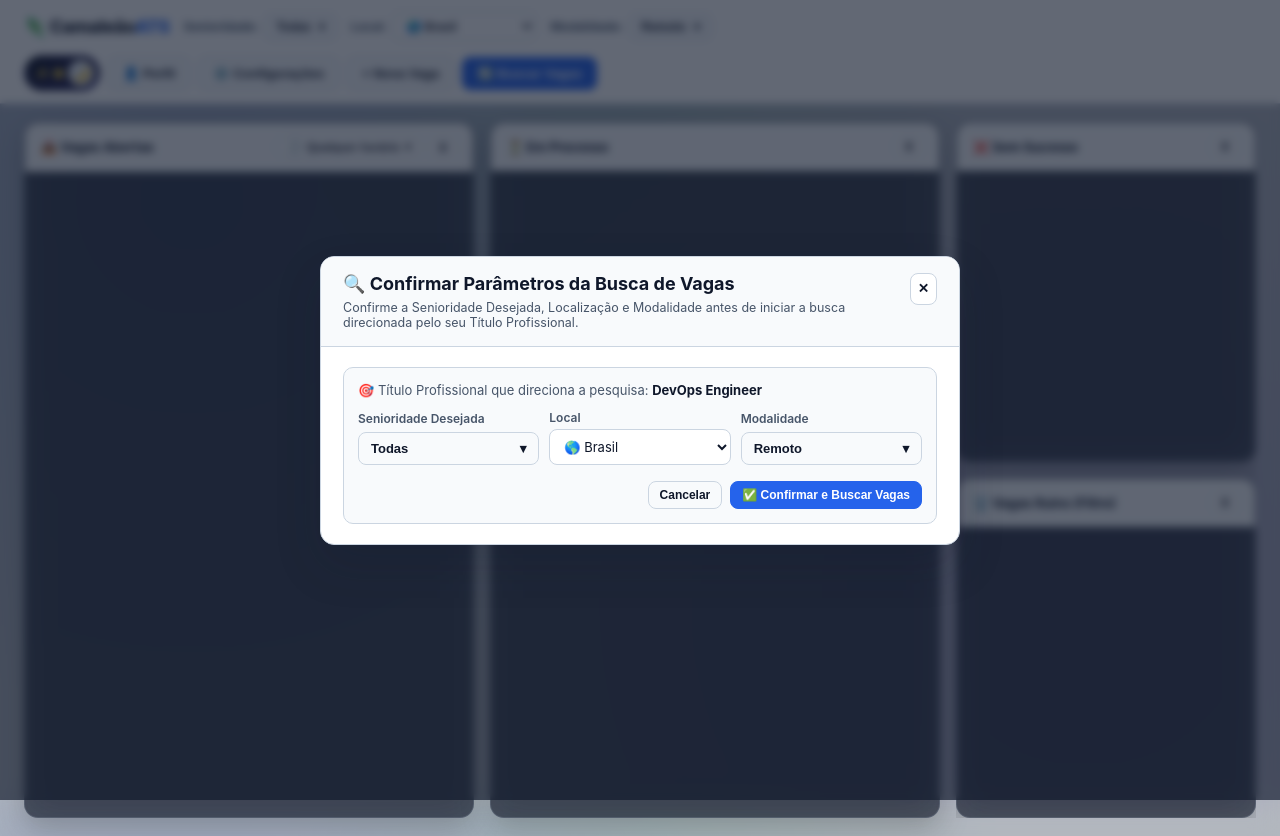
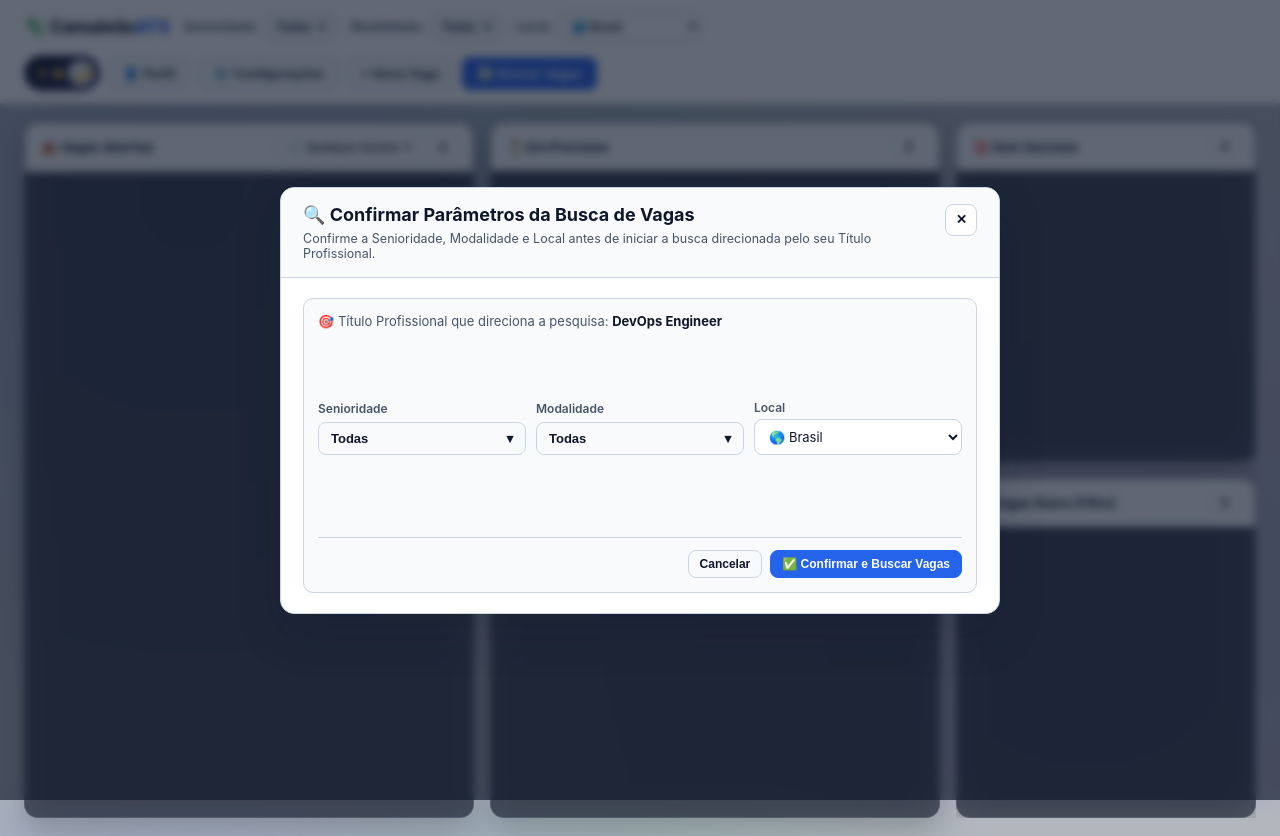
Before and after one commit to Kaiwawa/camaleaoats, a website: page src/public/index.html in a window 1280 px wide. Both pictures are taken after a click on the button "🔄 Buscar Vagas". Drawn offline with Linux system fonts and the light colour scheme; no server answers.

Commit message:
feat: default modality to Todas when none selected, order Senioridade-Modalidade-Local, and size confirmation modal for dropdowns

```diff
--- a/src/public/app.js
+++ b/src/public/app.js
@@ -7,7 +7,7 @@ let state = {
   activeLang: 'pt-BR',
   selectedSeniorities: [],
   locationFilter: 'br',
-  workModes: ['remoto'],
+  workModes: [],
   datePosted: 'all',
   activeAgentSlug: 'cv-adapter.md'
 };
@@ -50,17 +50,21 @@ function formatSeniorityTriggerLabel(values) {
 }
 
 function formatModalityTriggerLabel(values) {
-  if (!values || values.length === 0) return 'Remoto';
-  if (values.length === 3) return 'Todas (3)';
+  if (!values || values.length === 0 || values.length === 3) return 'Todas';
   return values.map((v) => MODALITY_LABELS[v] || v).join(', ');
 }
 
 function buildLocationDisplay(locationFilter, workModes) {
   const locPt = locationFilter === 'global' ? 'Global / LatAm' : 'Brasil';
   const locEn = locationFilter === 'global' ? 'Worldwide / LatAm' : 'Brazil';
-  const modes = workModes.length ? workModes : ['remoto'];
-  const ptLabels = modes.map((m) => (m === 'hibrido' ? 'Híbrido' : m === 'presencial' ? 'Presencial' : 'Remoto'));
-  const enLabels = modes.map((m) => (m === 'hibrido' ? 'Hybrid' : m === 'presencial' ? 'On-site' : 'Remote'));
+  if (!workModes || workModes.length === 0 || workModes.length === 3) {
+    return {
+      pt: `${locPt} (Todas)`,
+      en: `${locEn} (All)`
+    };
+  }
+  const ptLabels = workModes.map((m) => (m === 'hibrido' ? 'Híbrido' : m === 'presencial' ? 'Presencial' : 'Remoto'));
+  const enLabels = workModes.map((m) => (m === 'hibrido' ? 'Hybrid' : m === 'presencial' ? 'On-site' : 'Remote'));
   return {
     pt: `${locPt} (${ptLabels.join(', ')})`,
     en: `${locEn} (${enLabels.join(', ')})`
@@ -164,12 +168,6 @@ function renderHeader() {
     headerInitializedFromProfile = true;
     const loc = (state.profile.locationPt || '').toLowerCase();
     state.locationFilter = loc.includes('global') || loc.includes('latam') || loc.includes('worldwide') ? 'global' : 'br';
-
-    const modes = [];
-    if (loc.includes('remoto') || loc.includes('remote')) modes.push('remoto');
-    if (loc.includes('híbrido') || loc.includes('hibrido') || loc.includes('hybrid')) modes.push('hibrido');
-    if (loc.includes('presencial') || loc.includes('on-site')) modes.push('presencial');
-    state.workModes = modes.length > 0 ? modes : ['remoto'];
   }
 
   const locEl = document.getElementById('select-location');
@@ -329,17 +327,12 @@ document.getElementById('select-location').addEventListener('change', async (e)
   await persistLocationAndModality();
 });
 
-// Separated Modality Checkboxes (Remoto, Híbrido, Presencial)
+// Separated Modality Checkboxes (Remoto, Híbrido, Presencial — empty means "Todas")
 document.querySelectorAll('#filter-modality-checks input[name="mod-check"]').forEach((chk) => {
   chk.addEventListener('change', async () => {
     const checked = Array.from(
       document.querySelectorAll('#filter-modality-checks input[name="mod-check"]:checked')
     ).map((el) => el.value);
-    if (checked.length === 0) {
-      chk.checked = true;
-      showToast('Selecione pelo menos uma modalidade (Remoto, Híbrido ou Presencial).');
-      return;
-    }
     state.workModes = checked;
     const modLabelEl = document.getElementById('label-modality-dropdown');
     if (modLabelEl) modLabelEl.textContent = formatModalityTriggerLabel(state.workModes);
@@ -750,10 +743,6 @@ document.getElementById('btn-confirm-scrape-run').addEventListener('click', asyn
   const checkedMods = Array.from(
     document.querySelectorAll('#confirm-modality-checks input[name="confirm-mod-check"]:checked')
   ).map((el) => el.value);
-  if (checkedMods.length === 0) {
-    showToast('Selecione pelo menos uma modalidade (Remoto, Híbrido ou Presencial).');
-    return;
-  }
 
   hasConfirmedFirstSearch = true;
   state.selectedSeniorities = Array.from(
--- a/src/public/index.html
+++ b/src/public/index.html
@@ -12,7 +12,7 @@
     <div class="brand-group">
       <div class="logo">🦎 Camaleão<span>ATS</span></div>
 
-      <!-- Senioridade Desejada (Caixas de Seleção dentro de Menu Suspenso) -->
+      <!-- 1. Senioridade Desejada (Caixas de Seleção dentro de Menu Suspenso) -->
       <div class="filter-group check-dropdown" id="topbar-seniority-group">
         <span class="filter-label">Senioridade:</span>
         <button type="button" class="check-dropdown-toggle" id="btn-seniority-dropdown" aria-expanded="false">
@@ -27,26 +27,26 @@
         </div>
       </div>
 
-      <!-- Local (Separado de Modalidade: Brasil vs Global/LatAm) -->
+      <!-- 2. Modalidade (Caixas de Seleção dentro de Menu Suspenso: Todas quando nenhuma selecionada) -->
+      <div class="filter-group check-dropdown" id="topbar-modality-group">
+        <span class="filter-label">Modalidade:</span>
+        <button type="button" class="check-dropdown-toggle" id="btn-modality-dropdown" aria-expanded="false">
+          <span id="label-modality-dropdown">Todas</span> ▾
+        </button>
+        <div class="check-dropdown-menu hidden" id="filter-modality-checks" role="group" aria-label="Modalidade da vaga">
+          <label class="check-menu-item"><input type="checkbox" name="mod-check" value="remoto" /><span>Remoto</span></label>
+          <label class="check-menu-item"><input type="checkbox" name="mod-check" value="hibrido" /><span>Híbrido</span></label>
+          <label class="check-menu-item"><input type="checkbox" name="mod-check" value="presencial" /><span>Presencial</span></label>
+        </div>
+      </div>
+
+      <!-- 3. Local (Brasil vs Global/LatAm) -->
       <div class="filter-group">
         <label for="select-location" class="filter-label">Local:</label>
         <select id="select-location" class="select-compact">
           <option value="br">🌎 Brasil</option>
           <option value="global">🌐 Global / LatAm</option>
         </select>
-      </div>
-
-      <!-- Modalidade (Caixas de Seleção dentro de Menu Suspenso: Remoto, Híbrido, Presencial) -->
-      <div class="filter-group check-dropdown" id="topbar-modality-group">
-        <span class="filter-label">Modalidade:</span>
-        <button type="button" class="check-dropdown-toggle" id="btn-modality-dropdown" aria-expanded="false">
-          <span id="label-modality-dropdown">Remoto</span> ▾
-        </button>
-        <div class="check-dropdown-menu hidden" id="filter-modality-checks" role="group" aria-label="Modalidade da vaga">
-          <label class="check-menu-item"><input type="checkbox" name="mod-check" value="remoto" checked /><span>Remoto</span></label>
-          <label class="check-menu-item"><input type="checkbox" name="mod-check" value="hibrido" /><span>Híbrido</span></label>
-          <label class="check-menu-item"><input type="checkbox" name="mod-check" value="presencial" /><span>Presencial</span></label>
-        </div>
       </div>
     </div>
 
@@ -924,23 +924,23 @@
 
   <!-- POPUP 10: Confirmação no Primeiro Clique em "🔄 Buscar Vagas" -->
   <div id="scrape-confirm-modal-backdrop" class="modal-backdrop hidden" style="z-index: 1600;">
-    <div class="modal-window modal-window-md">
+    <div class="modal-window modal-window-confirm">
       <div class="modal-header">
         <div>
           <h2>🔍 Confirmar Parâmetros da Busca de Vagas</h2>
-          <p class="modal-subtitle">Confirme a Senioridade Desejada, Localização e Modalidade antes de iniciar a busca direcionada pelo seu Título Profissional.</p>
+          <p class="modal-subtitle">Confirme a Senioridade, Modalidade e Local antes de iniciar a busca direcionada pelo seu Título Profissional.</p>
         </div>
         <button type="button" class="btn-close" id="btn-close-scrape-confirm">✕</button>
       </div>
-      <div class="modal-content-padded">
-        <div class="add-item-card" style="margin: 0;">
-          <div style="margin-bottom: 12px; font-size: 13px; color: var(--muted);">
+      <div class="modal-content-padded modal-content-confirm">
+        <div class="add-item-card confirm-card-box">
+          <div style="margin-bottom: 14px; font-size: 13px; color: var(--muted);">
             🎯 Título Profissional que direciona a pesquisa: <strong id="confirm-scrape-title" style="color: var(--text);">DevOps Engineer</strong>
           </div>
 
-          <div class="form-grid-3">
+          <div class="form-grid-3 confirm-filters-grid">
             <div class="check-dropdown" id="confirm-seniority-group">
-              <label>Senioridade Desejada</label>
+              <label>Senioridade</label>
               <button type="button" class="check-dropdown-toggle check-dropdown-full" id="btn-confirm-seniority-dropdown" aria-expanded="false">
                 <span id="label-confirm-seniority-dropdown">Todas</span> ▾
               </button>
@@ -952,6 +952,17 @@
                 <label class="check-menu-item"><input type="checkbox" name="confirm-sen-check" value="especialista" /><span>Especialista / Staff</span></label>
               </div>
             </div>
+            <div class="check-dropdown" id="confirm-modality-group">
+              <label>Modalidade</label>
+              <button type="button" class="check-dropdown-toggle check-dropdown-full" id="btn-confirm-modality-dropdown" aria-expanded="false">
+                <span id="label-confirm-modality-dropdown">Todas</span> ▾
+              </button>
+              <div class="check-dropdown-menu hidden" id="confirm-modality-checks" role="group" aria-label="Modalidade da vaga">
+                <label class="check-menu-item"><input type="checkbox" name="confirm-mod-check" value="remoto" /><span>Remoto</span></label>
+                <label class="check-menu-item"><input type="checkbox" name="confirm-mod-check" value="hibrido" /><span>Híbrido</span></label>
+                <label class="check-menu-item"><input type="checkbox" name="confirm-mod-check" value="presencial" /><span>Presencial</span></label>
+              </div>
+            </div>
             <div>
               <label for="confirm-scrape-location">Local</label>
               <select id="confirm-scrape-location">
@@ -959,19 +970,8 @@
                 <option value="global">🌐 Global / LatAm</option>
               </select>
             </div>
-            <div class="check-dropdown" id="confirm-modality-group">
-              <label>Modalidade</label>
-              <button type="button" class="check-dropdown-toggle check-dropdown-full" id="btn-confirm-modality-dropdown" aria-expanded="false">
-                <span id="label-confirm-modality-dropdown">Remoto</span> ▾
-              </button>
-              <div class="check-dropdown-menu hidden" id="confirm-modality-checks" role="group" aria-label="Modalidade da vaga">
-                <label class="check-menu-item"><input type="checkbox" name="confirm-mod-check" value="remoto" checked /><span>Remoto</span></label>
-                <label class="check-menu-item"><input type="checkbox" name="confirm-mod-check" value="hibrido" /><span>Híbrido</span></label>
-                <label class="check-menu-item"><input type="checkbox" name="confirm-mod-check" value="presencial" /><span>Presencial</span></label>
-              </div>
-            </div>
           </div>
-          <div style="display: flex; justify-content: flex-end; gap: 8px; margin-top: 16px;">
+          <div class="confirm-actions-row">
             <button type="button" class="btn btn-secondary btn-sm" id="btn-cancel-scrape-confirm">Cancelar</button>
             <button type="button" class="btn btn-primary btn-sm" id="btn-confirm-scrape-run">✅ Confirmar e Buscar Vagas</button>
           </div>
--- a/src/public/styles.css
+++ b/src/public/styles.css
@@ -701,6 +701,43 @@ html[data-theme="light"] .kanban-col {
   max-width: 580px;
 }
 
+/* Confirmation Modal sized so dropdown menus (Senioridade & Modalidade) fit comfortably */
+.modal-window-confirm {
+  max-width: 720px;
+  overflow: visible;
+}
+
+.modal-window-confirm .modal-header {
+  border-radius: 13px 13px 0 0;
+}
+
+.modal-content-confirm {
+  overflow: visible;
+  padding: 22px 24px;
+}
+
+.confirm-card-box {
+  margin: 0;
+  padding: 18px 20px;
+  min-height: 295px;
+  display: flex;
+  flex-direction: column;
+  justify-content: space-between;
+}
+
+.confirm-filters-grid {
+  align-items: start;
+}
+
+.confirm-actions-row {
+  display: flex;
+  justify-content: flex-end;
+  gap: 8px;
+  margin-top: 24px;
+  padding-top: 12px;
+  border-top: 1px solid var(--border);
+}
+
 /* Fixed-size responsive Profile Modal so switching tabs never grows/shrinks */
 .modal-window-profile {
   height: min(690px, 88vh);
```
Also changed, not shown: src/scraper-and-applier.ts (+6 -2 lines).
